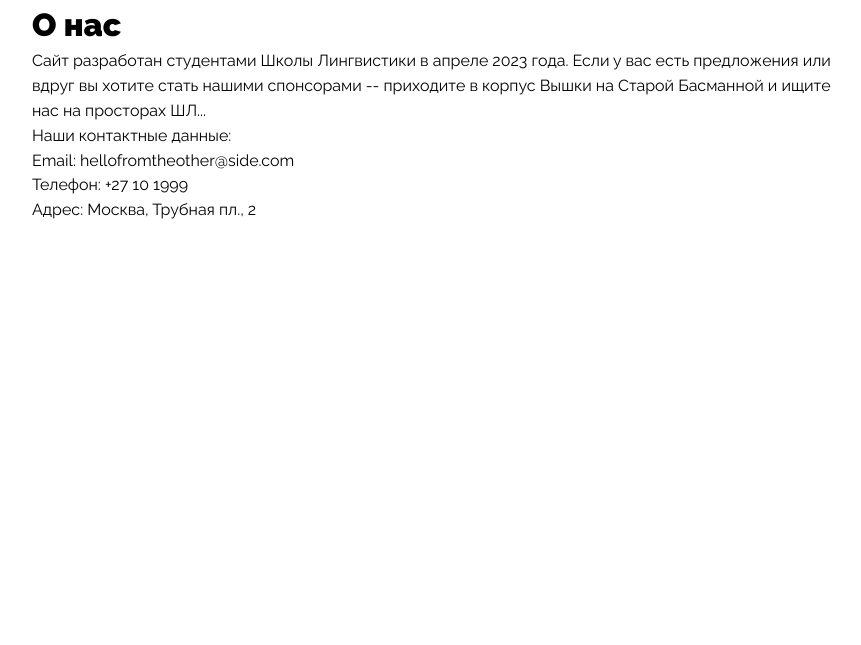
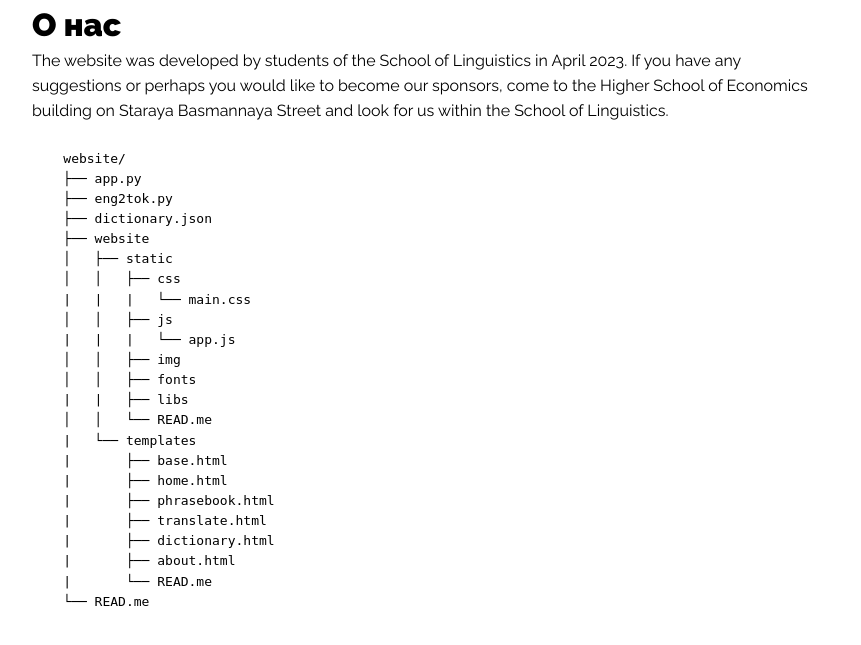
Before and after one commit to NotBioWaste905/toki-pona-translator, a Flask app: page /about in a window 1280 px wide. Shown: the part 128-773 px from the top of the page, without its empty margins (208-1069 px from the left). Run offline with Flask 3, Linux system fonts and the light colour scheme.

Commit message:
Update about.html

```diff
--- a/website/templates/about.html
+++ b/website/templates/about.html
@@ -5,14 +5,36 @@
 {% endblock %}
 
 {% block body %}
-<div class="container_about">
+<div class="wrapper">
+  <div class="content">
   <h1 class="text-center">О нас</h1>
-  <p>Сайт разработан студентами Школы Лингвистики в апреле 2023 года. Если у вас есть предложения или вдруг вы хотите стать нашими спонсорами -- приходите в корпус Вышки на Старой Басманной и ищите нас на просторах ШЛ...</p>
-  <p>Наши контактные данные:</p>
-  <ul>
-    <li>Email: hellofromtheother@side.com</li>
-    <li>Телефон: +27 10 1999</li>
-    <li>Адрес: Москва, Трубная пл., 2</li>
-  </ul>
+  <p>The website was developed by students of the School of Linguistics in April 2023. If you have any suggestions or perhaps you would like to become our sponsors, come to the Higher School of Economics building on Staraya Basmannaya Street and look for us within the School of Linguistics.</p>
+  <br>
+  <pre>
+    website/
+    ├── app.py
+    ├── eng2tok.py
+    ├── dictionary.json
+    ├── website
+    │   ├── static
+    │   │   ├── css
+    |   |   |   └── main.css
+    │   │   ├── js
+    |   |   |   └── app.js
+    │   │   ├── img
+    │   │   ├── fonts
+    |   |   ├── libs
+    │   │   └── READ.me
+    |   └── templates
+    |       ├── base.html
+    |       ├── home.html
+    |       ├── phrasebook.html
+    |       ├── translate.html
+    |       ├── dictionary.html
+    |       ├── about.html
+    |       └── READ.me
+    └── READ.me
+  </pre>
+</div>
 </div>
 {% endblock %}
```
